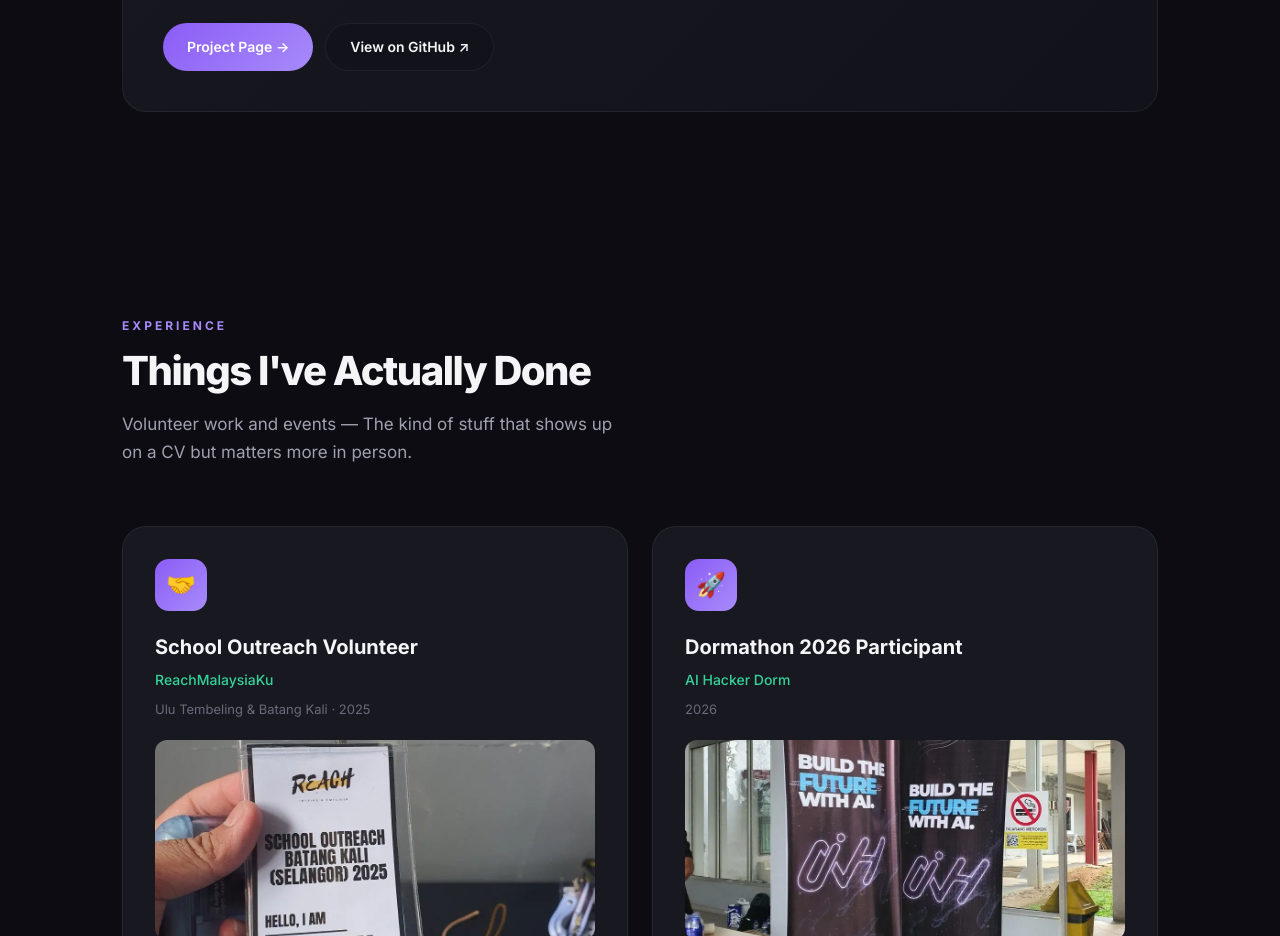
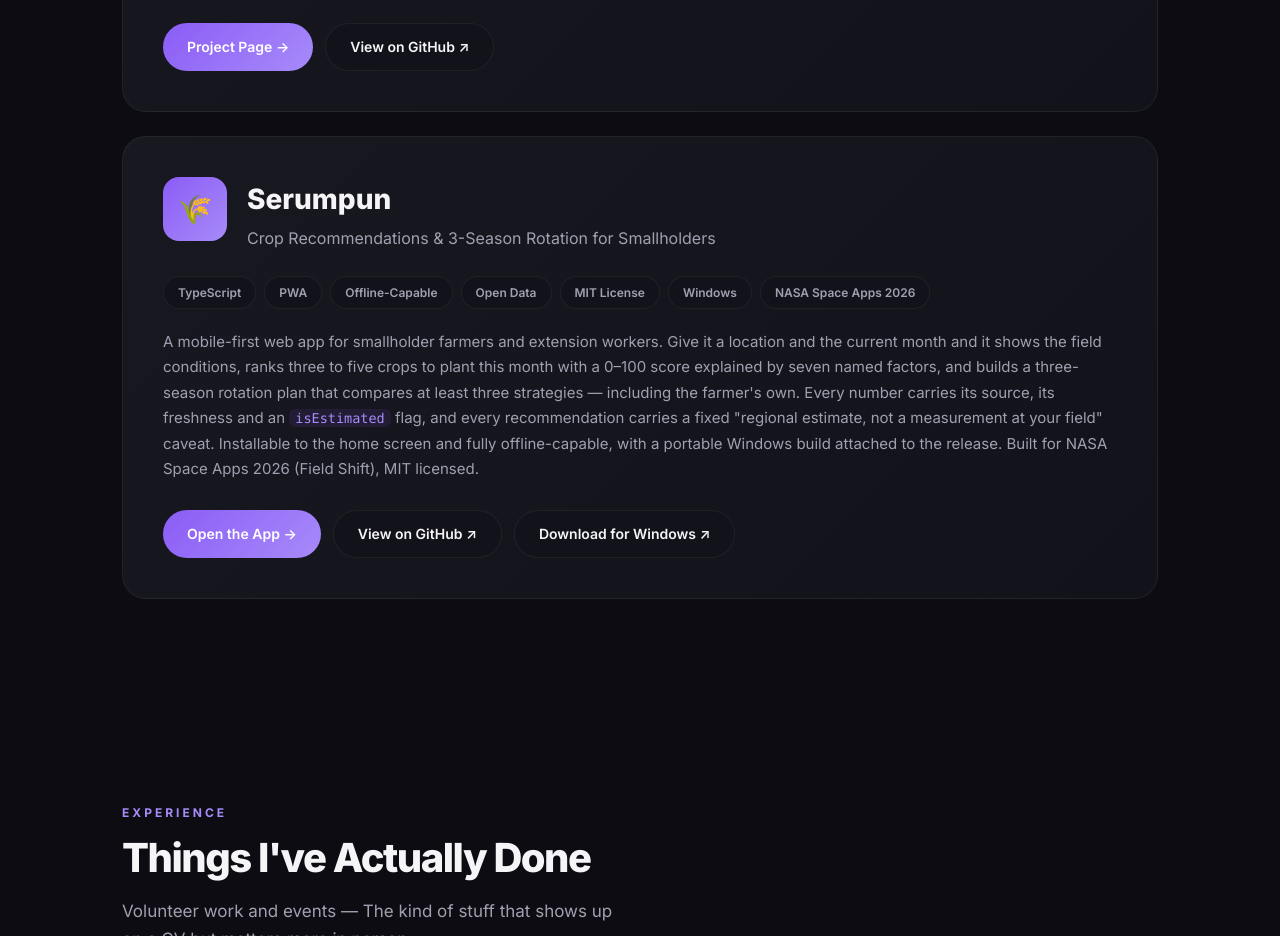
Before and after one commit to AArfanAyub/AArfanAyub.github.io, a plain HTML site: page index.html in a window 1280 px wide. Shown: the part 5200-6136 px from the top of the page. Drawn offline with Linux system fonts and the light colour scheme.

Commit message:
Add Serumpun to the portfolio
- New project card (5th) for Serumpun: crop recommendation + 3-season rotation
  for smallholder farmers, NASA Space Apps 2026 (Field Shift), MIT licensed
- Links to the live PWA (aarfanayub.github.io/serumpun/), GitHub, and the
  Windows release
- Note: linked via the github.io URL because aarfanayub.xyz/serumpun/ returns
  404 (the custom domain does not serve this project site)
- Verified via CDP: 5 cards, 7 scroll dots, no horizontal overflow

```diff
--- a/index.html
+++ b/index.html
@@ -1327,6 +1327,30 @@ img { max-width: 100%; height: auto; }
       <a href="https://github.com/AArfanAyub/nexus" target="_blank" rel="noopener noreferrer" class="link-secondary">View on GitHub ↗</a>
     </div>
   </div>
+  <div class="project-card">
+    <div class="project-header">
+      <div class="project-icon">🌾</div>
+      <div class="project-info">
+        <h3>Serumpun</h3>
+        <p class="project-tagline">Crop Recommendations &amp; 3-Season Rotation for Smallholders</p>
+      </div>
+    </div>
+    <div class="project-tags">
+      <span class="project-tag">TypeScript</span>
+      <span class="project-tag">PWA</span>
+      <span class="project-tag">Offline-Capable</span>
+      <span class="project-tag">Open Data</span>
+      <span class="project-tag">MIT License</span>
+      <span class="project-tag">Windows</span>
+      <span class="project-tag">NASA Space Apps 2026</span>
+    </div>
+    <p class="project-desc">A mobile-first web app for smallholder farmers and extension workers. Give it a location and the current month and it shows the field conditions, ranks three to five crops to plant this month with a 0–100 score explained by seven named factors, and builds a three-season rotation plan that compares at least three strategies — including the farmer's own. Every number carries its source, its freshness and an <code>isEstimated</code> flag, and every recommendation carries a fixed "regional estimate, not a measurement at your field" caveat. Installable to the home screen and fully offline-capable, with a portable Windows build attached to the release. Built for NASA Space Apps 2026 (Field Shift), MIT licensed.</p>
+    <div class="project-links">
+      <a href="https://aarfanayub.github.io/serumpun/" target="_blank" rel="noopener noreferrer" class="link-primary">Open the App →</a>
+      <a href="https://github.com/AArfanAyub/serumpun" target="_blank" rel="noopener noreferrer" class="link-secondary">View on GitHub ↗</a>
+      <a href="https://github.com/AArfanAyub/serumpun/releases/latest" target="_blank" rel="noopener noreferrer" class="link-secondary">Download for Windows ↗</a>
+    </div>
+  </div>
 </section>
 
 <!-- EXPERIENCE -->
```
